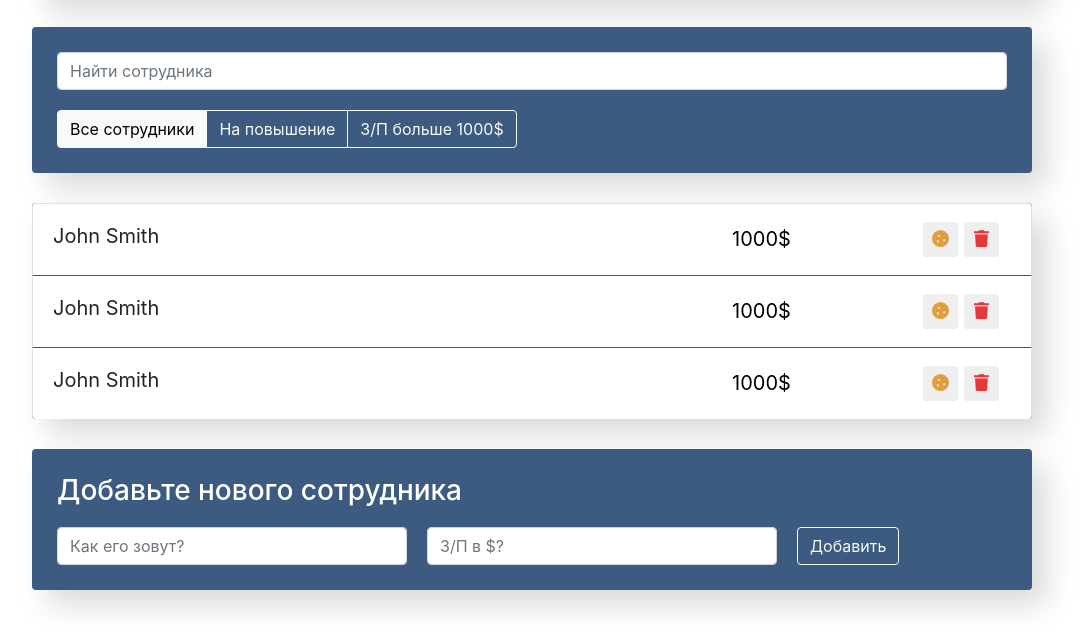
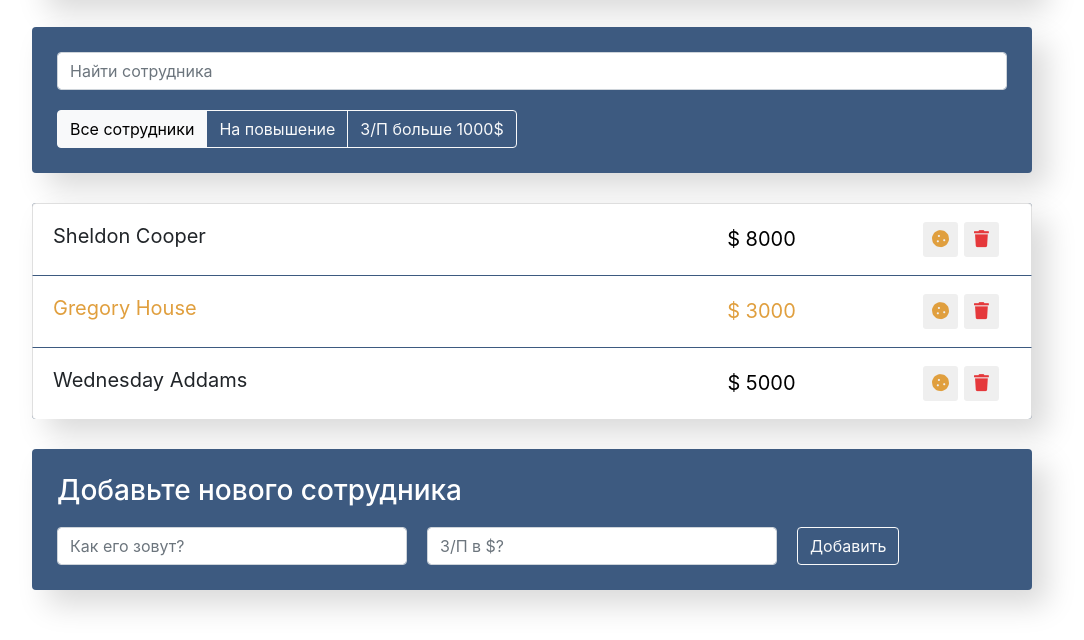
Before and after one commit to holus-bolus/employees-salary, a React app: page / in a window 1280 px wide. Shown: the part 252-892 px from the top of the page, without its empty margins (108-1192 px from the left). Built offline with nearby package versions, Linux system fonts and the light colour scheme.

Commit message:
Added a custom employees list

```diff
--- a/src/components/app/app.js
+++ b/src/components/app/app.js
@@ -7,6 +7,11 @@ import EmployeesAddForm from "../employees-add-form/employees-add-form";
 import "./app.css";
 
 function App() {
+  const data = [
+    { name: "Sheldon Cooper", salary: 8000, increase: false },
+    { name: "Gregory House", salary: 3000, increase: true },
+    { name: "Wednesday Addams", salary: 5000, increase: false },
+  ];
   return (
     <div className="app">
       <AppInfo />
@@ -14,7 +19,7 @@ function App() {
         <SearchPanel />
         <AppFilter />
       </div>
-      <EmployeesList />
+      <EmployeesList data={data} />
       <EmployeesAddForm />
     </div>
   );
--- a/src/components/employees-list-item/employees-list-item.js
+++ b/src/components/employees-list-item/employees-list-item.js
@@ -1,24 +1,31 @@
-import './employees-list-item.css';
+import "./employees-list-item.css";
 
-const EmployeesListItem = () => {
+const EmployeesListItem = ({ name, salary, increase }) => {
+  let classNames = "list-group-item d-flex justify-content-between";
+  if (increase) {
+    classNames += " increase";
+  }
+
   return (
-        <li className="list-group-item d-flex justify-content-between">
-            <span className="list-group-item-label">John Smith</span>
-            <input type="text" className="list-group-item-input" defaultValue="1000$"/>
-            <div className='d-flex justify-content-center align-items-center'>
-                <button type="button"
-                    className="btn-cookie btn-sm ">
+    <li className={classNames}>
+      <span className="list-group-item-label">{name}</span>
+      <input
+        type="text"
+        className="list-group-item-input"
+        defaultValue={"$ " + salary}
+      />
+      <div className="d-flex justify-content-center align-items-center">
+        <button type="button" className="btn-cookie btn-sm ">
           <i className="fas fa-cookie"></i>
         </button>
 
-                <button type="button"
-                        className="btn-trash btn-sm ">
+        <button type="button" className="btn-trash btn-sm ">
           <i className="fas fa-trash"></i>
         </button>
         <i className="fas fa-star"></i>
       </div>
     </li>
-    )
-}
+  );
+};
 
 export default EmployeesListItem;
--- a/src/components/employees-list/employees-list.js
+++ b/src/components/employees-list/employees-list.js
@@ -1,15 +1,13 @@
 import EmployeesListItem from "../employees-list-item/employees-list-item";
 
-import './employees-list.css';
+import "./employees-list.css";
 
-const EmployeesList = () => {
-    return (
-        <ul className="app-list list-group">
-            <EmployeesListItem/>
-            <EmployeesListItem/>
-            <EmployeesListItem/>
-        </ul>
-    )
-}
+const EmployeesList = ({ data }) => {
+  const elements = data.map((item) => {
+    return <EmployeesListItem {...item} />;
+  });
+
+  return <ul className="app-list list-group">{elements}</ul>;
+};
 
 export default EmployeesList;
```
Also changed, not shown: README.md (deleted), build/index.html. Lines whose indentation alone changed are shown as unchanged.
